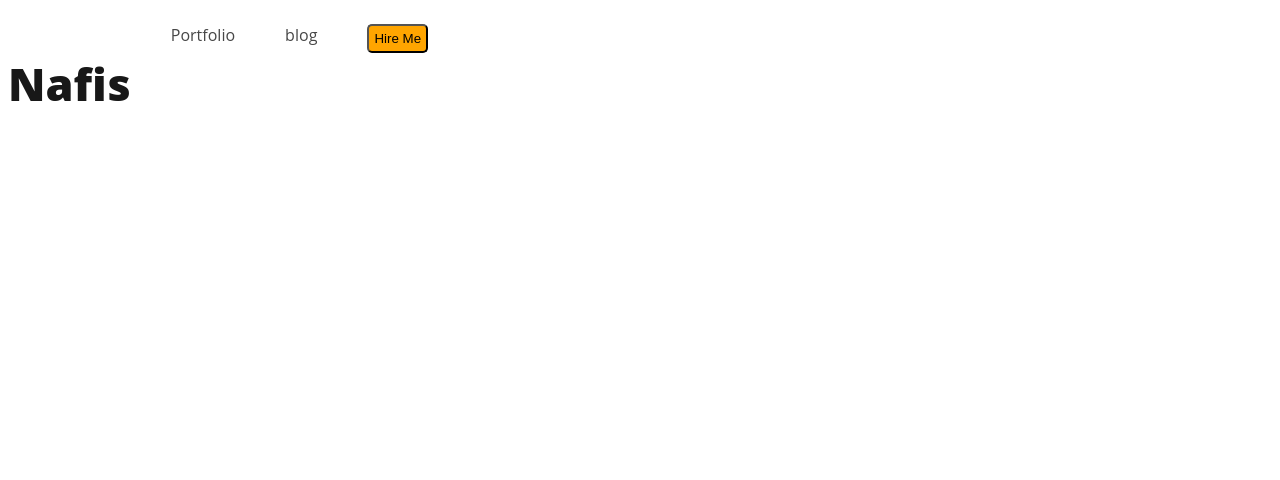
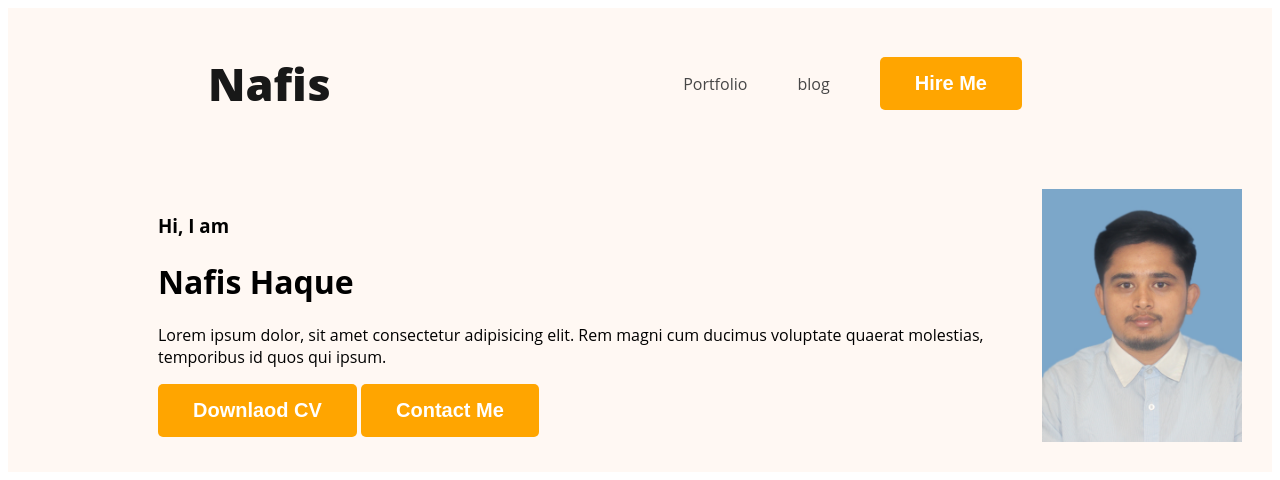
Before and after one commit to MdNafijulHoq/PH-Practice3-Portfolio, a plain HTML site: page index.html in a window 1280 px wide. Drawn offline with Linux system fonts and the light colour scheme.

Commit message:
4th commit done

```diff
--- a/index.html
+++ b/index.html
@@ -7,7 +7,7 @@
     <link rel="stylesheet" href="styles/portfolio.css">
 </head>
 <body>
-    <header>
+    <header class="header">
         <nav>
             <h3 class="nav-title">Naf<span class="text-primary">i</span>s</h3>
             <ul>
@@ -16,6 +16,17 @@
                 <li><button class="btn-primary">Hire Me</button></li>
             </ul>
         </nav>
+        <div class="banner">
+            <div class="banner-content">
+            <h3 class="banner-greeting">Hi, I am</h3>
+            <h1 class="banner-title">Nafis Haque</h1>
+            <p>Lorem ipsum dolor, sit amet consectetur adipisicing elit. Rem magni cum ducimus voluptate quaerat molestias, temporibus id quos qui ipsum.</p>
+            <button class="btn-primary">Downlaod CV</button>
+            <button class="btn-primary">Contact Me</button>
+            </div>
+            <img class="profile-pic" src="images/nafis.jpg" alt="Nafis">
+
+        </div>
     </header>
     <main>
 
--- a/styles/portfolio.css
+++ b/styles/portfolio.css
@@ -6,12 +6,24 @@ font-family: 'Open Sans', sans-serif;
 }
 .btn-primary{
     background: orange;
+    border: 0;
     border-radius: 5px;
-    padding: 5px;
+    padding: 15px 35px;
+    color: white;
+    font-size: 20px;
+    font-weight: 700;
 }
+/* header related */
+.header{
+    background-color: #FFF8F3;
+}
+
 /* nav related style */
 nav{
     display: flex;
+    align-items: center;
+    justify-content: space-between;
+    margin: 0 200px;
 }
 .nav-title{
     color: #181818;
@@ -21,6 +33,7 @@ nav{
 
 nav > ul{
     display: flex;
+    align-items: center;
 }
 nav li{
     list-style: none;
@@ -30,3 +43,11 @@ nav li a{
     text-decoration: none;
     color: #474747;
 }
+.banner{
+    padding: 30px 30px 30px 150px ;
+    display: flex;
+    align-items: center;
+}
+.banner .profile-pic{
+    width: 200px;
+}
```
Also changed, not shown: images/nafis.jpg (added).
